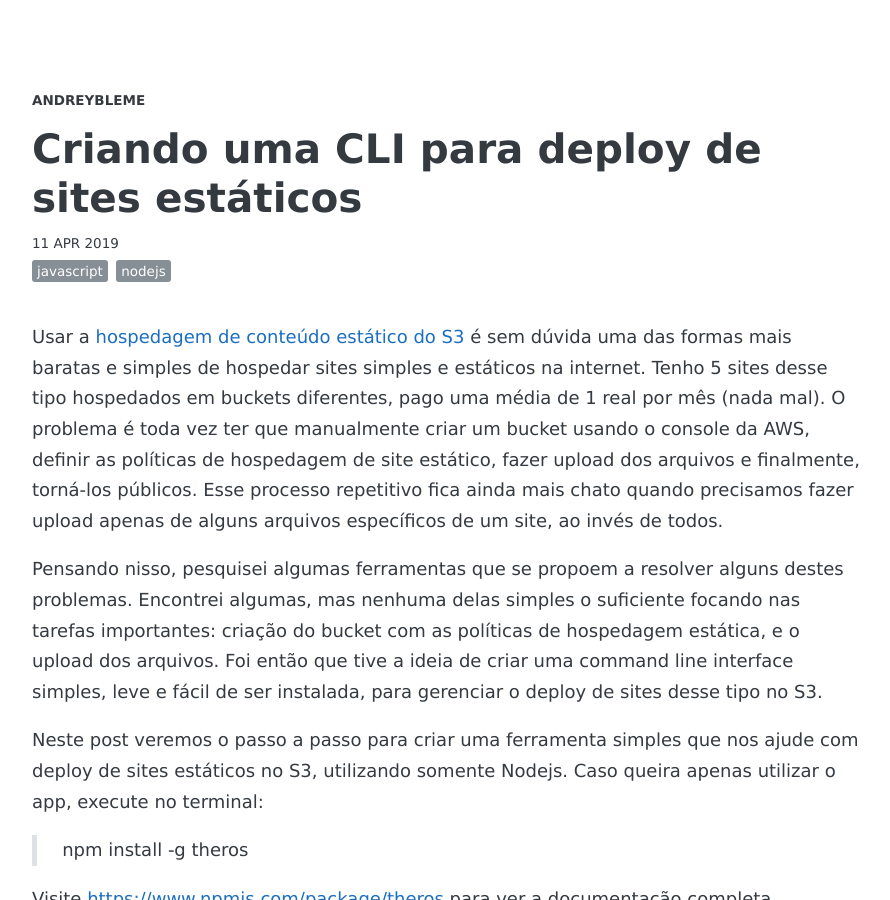
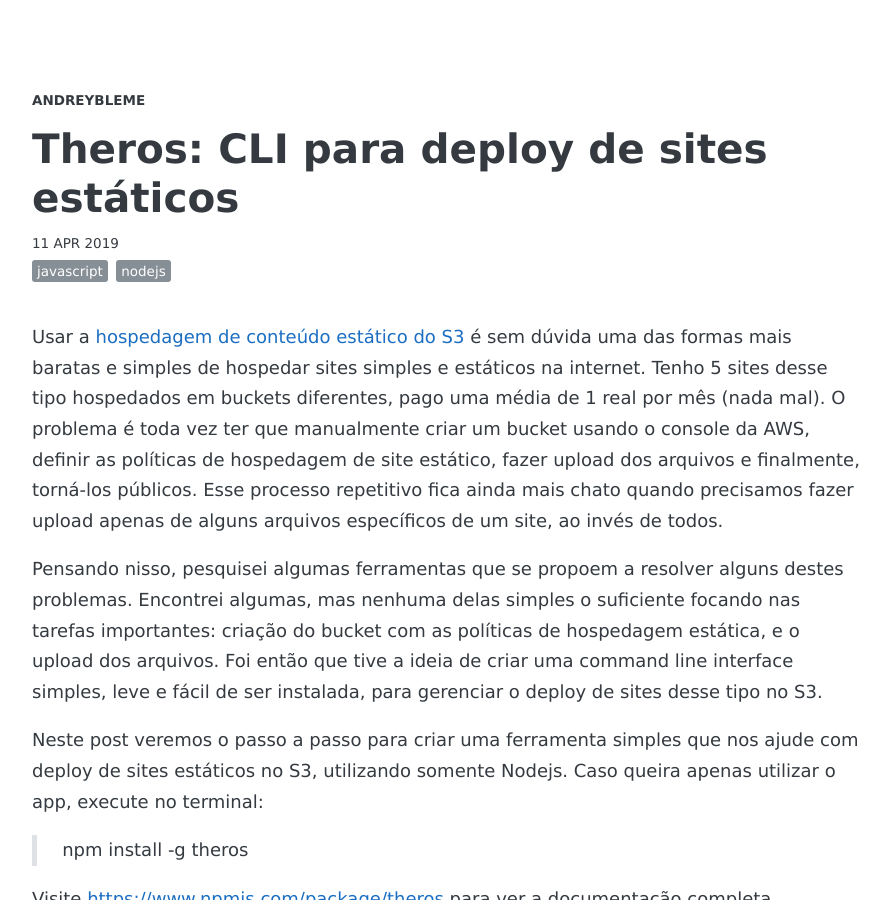
Before and after one commit to andreybleme/andreybleme.github.io, a Jekyll site: the page built from _posts/2019-04-11-theros- cli-para- deploy-de-sites-estaticos.markdown, in a window 1280 px wide and 900 px high. Shown: the whole window, without its empty margins (194-1084 px from the left). Built offline with Jekyll 4.4.1, drawn with Linux system fonts in a browser that asks for light colours; nearby versions of some CDN libraries; some web fonts are replaced; comment, search, counter and statistics services are not loaded.

Commit message:
changing title to theros

```diff
--- a/_posts/2019-04-11-criand- cli-para- deploy-de-sites-estaticos.markdown
+++ b/_posts/2019-04-11-theros- cli-para- deploy-de-sites-estaticos.markdown
@@ -1,6 +1,6 @@
 ---
 layout: post
-title:  "Criando uma CLI para deploy de sites estáticos"
+title:  "Theros: CLI para deploy de sites estáticos"
 description: "Usando Nodejs para criar uma interface de linha de comando para facilitar o processo de deploy de sites estáticos no S3."
 date:   2019-04-11 22:00:00
 tags: [javascript, nodejs]
```
